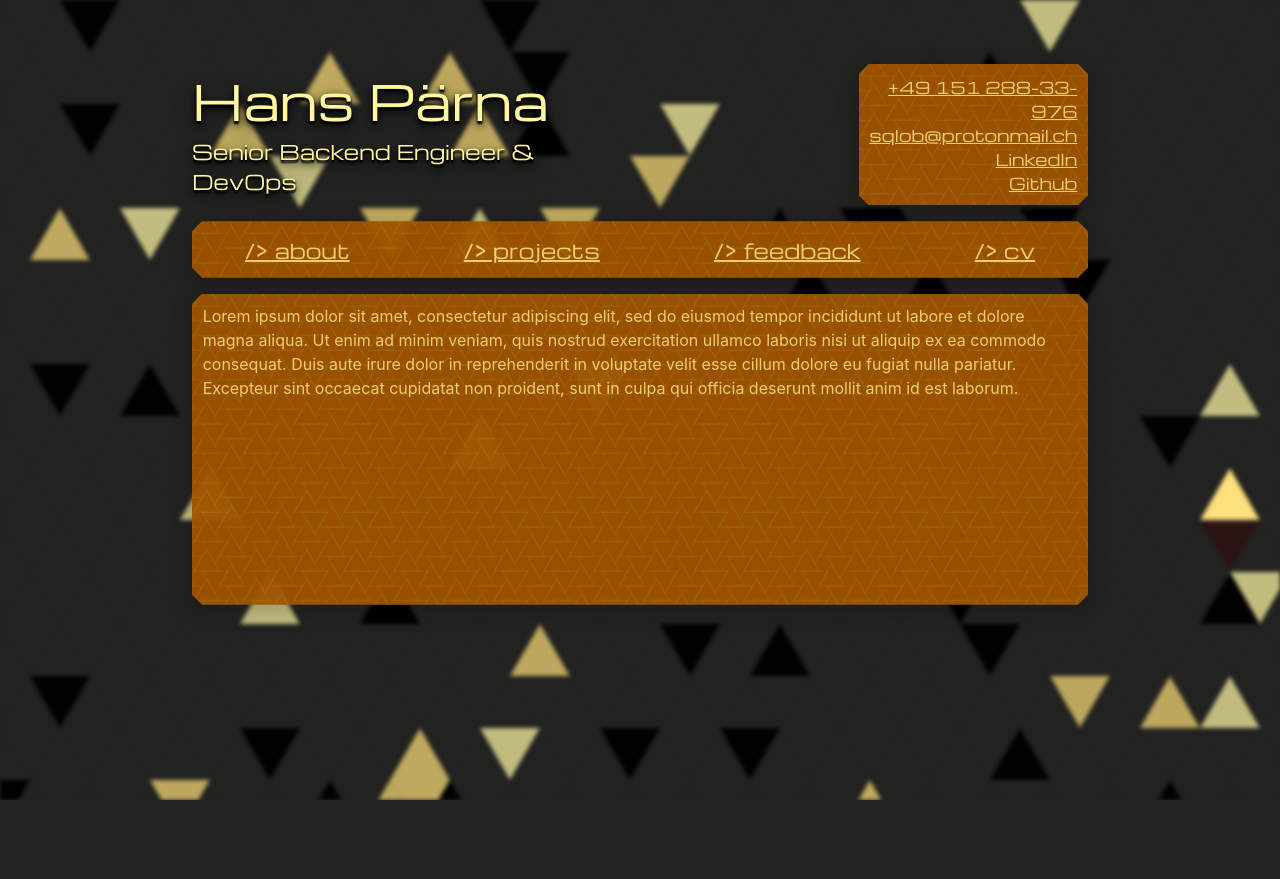
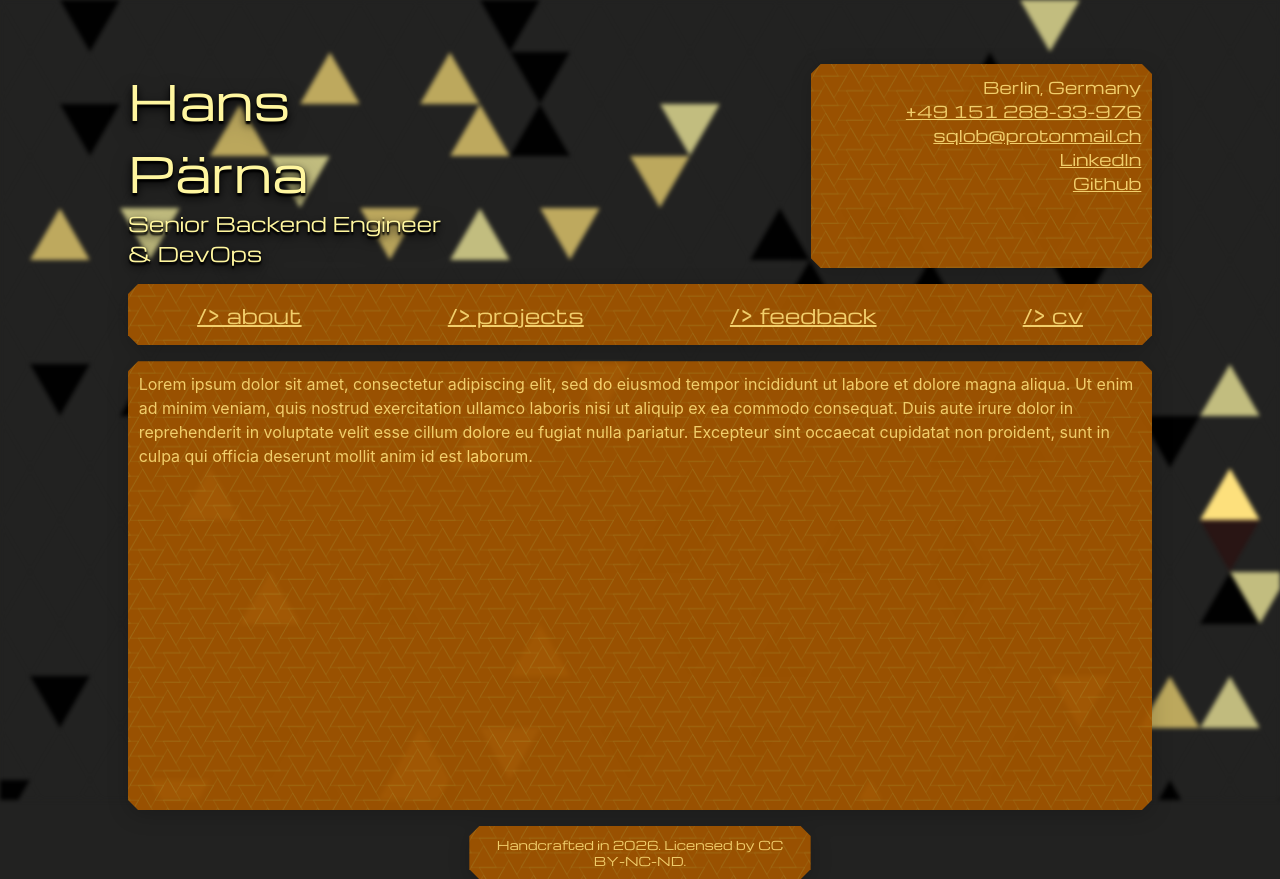
Before and after one commit to hanspaerna/cv-website, a Vue app: page / in a window 1280 px wide. Before the commit the page ends 800 px from the top, so only its background shows below. Built offline with nearby package versions, Linux system fonts and the light colour scheme.

Commit message:
resize grid

```diff
--- a/src/App.vue
+++ b/src/App.vue
@@ -4,6 +4,7 @@ import {buildTriangleBackground, startTriangleAnimation} from "@/lib/triangle-li
 import HeaderTitle from "@/components/HeaderTitle.vue";
 import HeaderContacts from "@/components/HeaderContacts.vue";
 import TopMenu from "@/components/TopMenu.vue";
+import Footer from "@/components/Footer.vue";
 
 onMounted(() => {
   const stage = document.getElementById('stage');
@@ -27,6 +28,7 @@ onMounted(() => {
           <div class="content">
             <RouterView />
           </div>
+          <Footer />
         </div>
       </div>
     </div>
--- a/src/assets/base.css
+++ b/src/assets/base.css
@@ -69,14 +69,15 @@ a:hover {
 
 .container {
     display: grid;
-    grid-template-columns: 2fr 1.1fr 1fr;
-    grid-template-rows: 0.6fr 0.4fr 2.2fr;
+    grid-template-columns: 1fr 1fr 1fr;
+    grid-template-rows: 0.6fr 0.3fr 2.2fr 0.2fr;
     gap: 1em 0;
     grid-template-areas:
     "logo . contacts"
     "topmenu topmenu topmenu"
-    "content content content";
-    width: 70%;
+    "content content content"
+    ". footer .";
+    width: 80%;
     filter: drop-shadow(0 5px 10px rgba(0, 0, 0, 0.2));
 }
 
@@ -127,6 +128,17 @@ a:hover {
     opacity: var(--blocks-opacity);
 }
 
+.footer {
+    grid-area: footer;
+    background-color: var(--color-bg);
+    background-image: url('@/assets/triangle-pattern.svg');
+    font-family: michroma,serif;
+    text-align: center;
+    padding: 8pt;
+    clip-path: var(--clip-path-sliced);
+    opacity: var(--blocks-opacity);
+}
+
 .bg-triangles {
     position: absolute;
     filter: blur(2px);
--- /dev/null
+++ b/src/components/Footer.vue
@@ -0,0 +1,8 @@
+<script setup lang="ts">
+</script>
+
+<template>
+  <div class="footer text-xs">
+    Handcrafted in 2026. Licensed by CC BY-NC-ND.
+  </div>
+</template>
--- a/src/components/HeaderContacts.vue
+++ b/src/components/HeaderContacts.vue
@@ -3,6 +3,7 @@
 
 <template>
   <div class="contacts">
+    <p>Berlin, Germany</p>
     <p><a href="tel:+4915128833976">+49 151 288-33-976</a></p>
     <p><a href="mailto:sqlob@protonmail.ch">sqlob@protonmail.ch</a></p>
     <p><a href="https://www.linkedin.com/in/hans-paerna/" target="_blank">LinkedIn</a></p>
```
